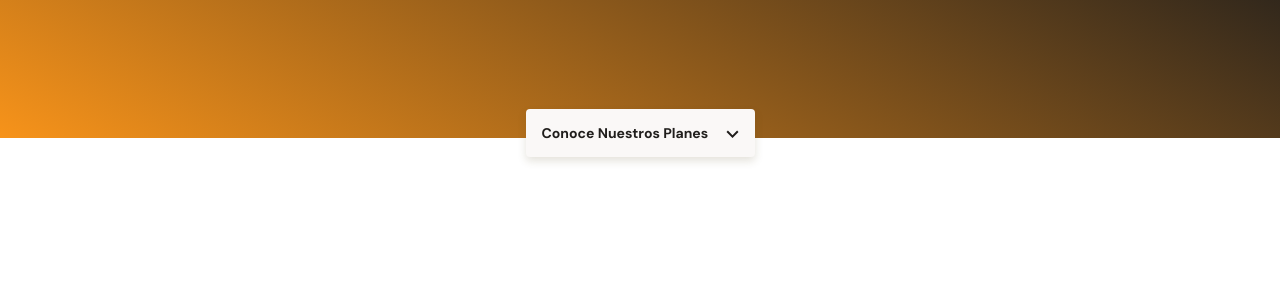
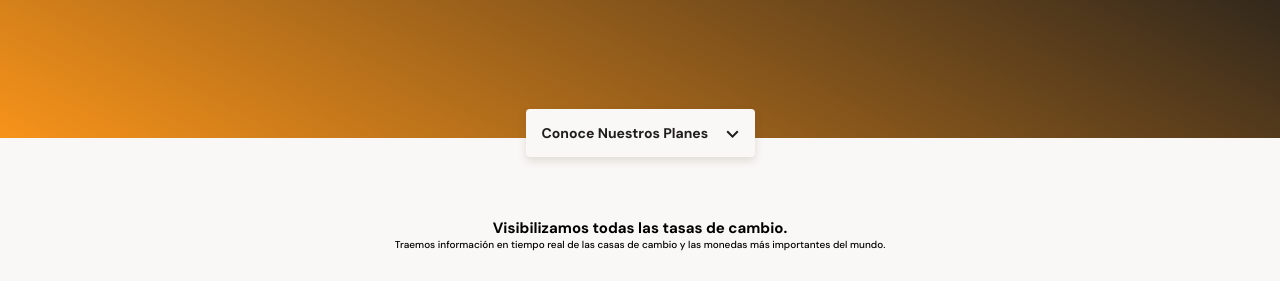
Before and after one commit to lopez-tomas/batata-bit, a plain HTML site: page index.html in a window 1280 px wide. Shown: the part 196-486 px from the top of the page. Drawn offline with Linux system fonts and the light colour scheme.

Commit message:
Principal structure for <main> with its sections and corresponding classes. Besides, CSS base added for <main>, exchange-container and exchange-container__title

```diff
--- a/index.html
+++ b/index.html
@@ -25,8 +25,8 @@
             <section class="main-exchange-container">
                 <div class="main-exchange-container__background"></div>
                 <div class="main-exchange-container__title">
-                    <h2></h2>
-                    <p></p>
+                    <h2>Visibilizamos todas las tasas de cambio.</h2>
+                    <p>Traemos información en tiempo real de las casas de cambio y las monedas más importantes del mundo.</p>
                 </div>
                 <section class="main-exchange-container__tables">
                     <div></div>
--- a/style.css
+++ b/style.css
@@ -93,3 +93,21 @@ header img {
   margin-left: 14px;
   background-image: url("./assets/icons/down-arrow.svg");
 }
+main {
+    width: 100%;
+    height: auto;
+    background-color: var(--off-white);
+}
+.main-exchange-container {
+    width: 100%;
+    height: auto;
+    padding-top: 80px;
+    padding-bottom: 30px;
+    text-align: center;
+}
+.main-exchange-container__title {
+    width: 90%;
+    min-width: 288px;
+    max-width: 900px;
+    margin: 0 auto;
+}
```
